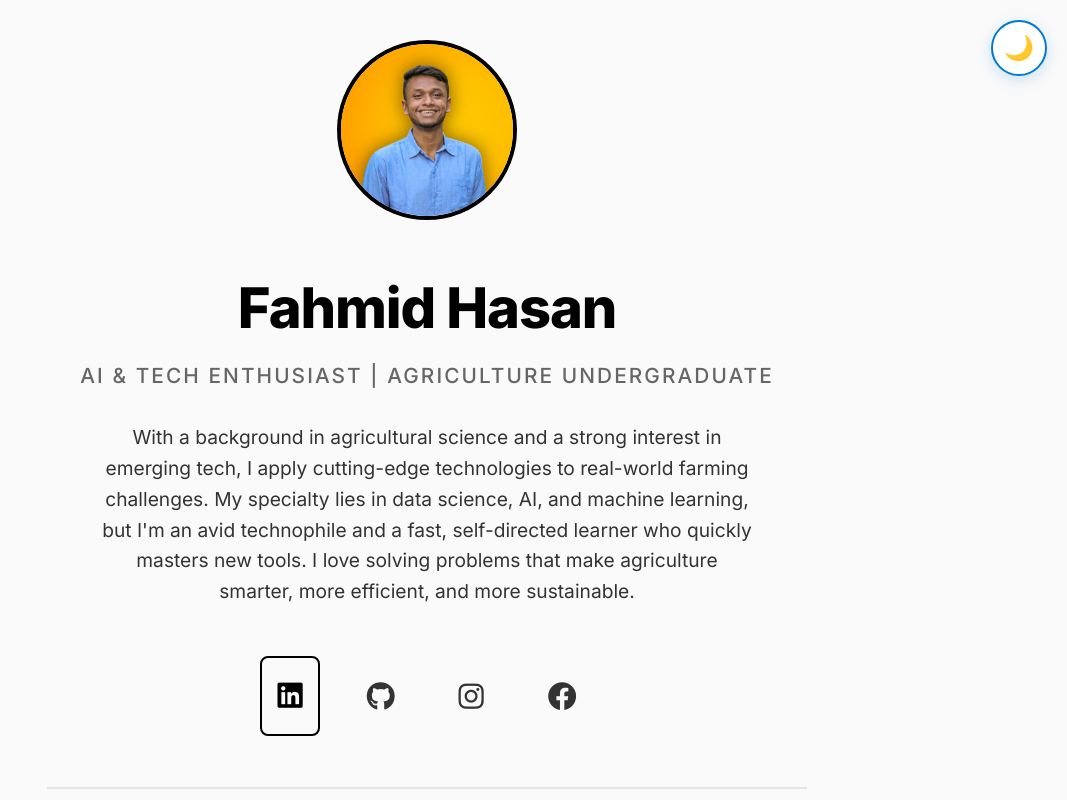
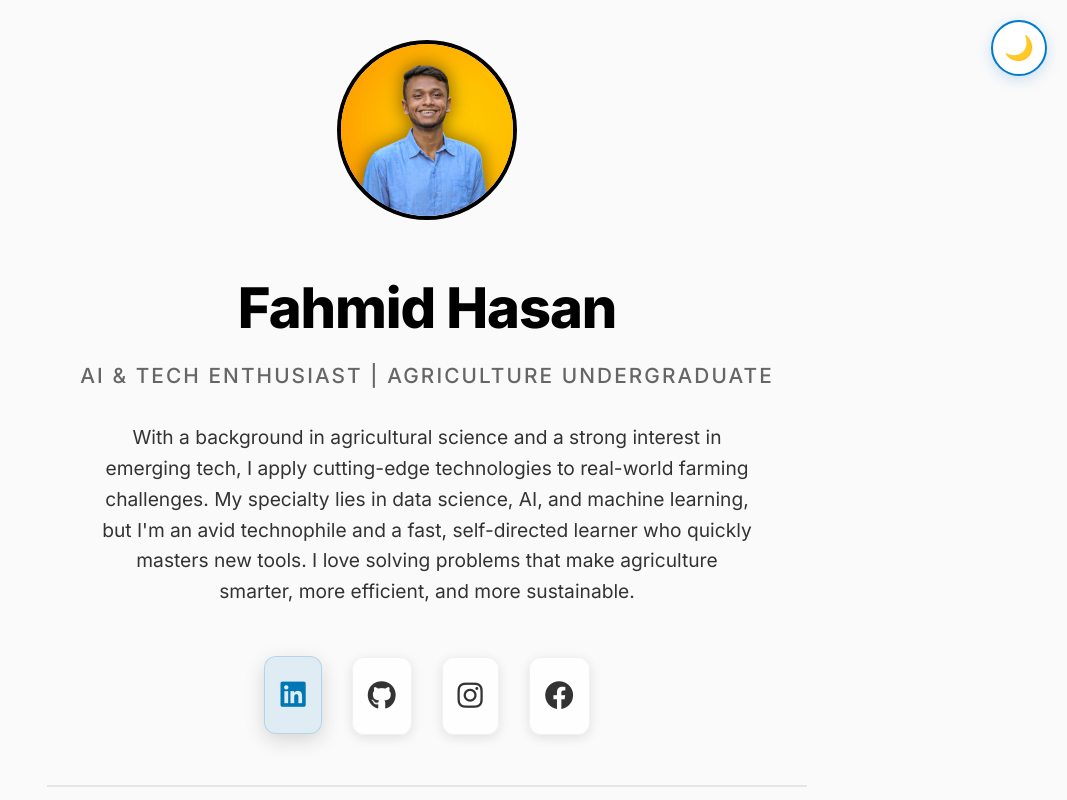
Before and after one commit to fahmidhasann/fahmidhasann.github.io, a plain HTML site: page index.html in a window 1280 px wide. In both pictures the pointer is over the link 503 px from the left and 696 px from the top of the page. Shown: the top 800 px of the page, without its empty margins (213-1280 px from the left). Drawn offline with Linux system fonts and the light colour scheme.

Commit message:
Fix social links hover animations: unify header and footer animations
- Updated header social links to match footer animation style
- Added consistent translateY(-3px) scale(1.05) transform
- Added enhanced box shadow effects for floating appearance
- Implemented platform-specific hover colors for all social platforms
- Ensured consistency between light and dark themes
- Improved visual cohesion across the entire portfolio

```diff
--- a/styles.css
+++ b/styles.css
@@ -84,18 +84,44 @@ body {
 .social-links a {
     color: #333;
     font-size: 1.8rem;
-    transition: all 0.2s ease;
+    transition: all 0.3s cubic-bezier(0.4, 0, 0.2, 1);
     text-decoration: none;
     padding: 15px;
-    border-radius: 8px;
-    background: transparent;
-    border: 2px solid transparent;
+    border-radius: 12px;
+    background: rgba(255, 255, 255, 0.8);
+    box-shadow: 0 3px 12px rgba(0, 0, 0, 0.1);
+    border: 1px solid rgba(0, 0, 0, 0.05);
 }
 
 .social-links a:hover {
     color: #000;
-    border-color: #000;
-    transform: translateY(-2px);
+    transform: translateY(-3px) scale(1.05);
+    box-shadow: 0 6px 20px rgba(0, 0, 0, 0.15);
+}
+
+/* Platform-specific hover colors for header social links */
+.social-links a[aria-label="LinkedIn"]:hover {
+    color: #0077b5;
+    background: rgba(0, 119, 181, 0.1);
+    border-color: rgba(0, 119, 181, 0.2);
+}
+
+.social-links a[aria-label="GitHub"]:hover {
+    color: #333;
+    background: rgba(51, 51, 51, 0.1);
+    border-color: rgba(51, 51, 51, 0.2);
+}
+
+.social-links a[aria-label="Instagram"]:hover {
+    color: #e4405f;
+    background: rgba(228, 64, 95, 0.1);
+    border-color: rgba(228, 64, 95, 0.2);
+}
+
+.social-links a[aria-label="Facebook"]:hover {
+    color: #1877f2;
+    background: rgba(24, 119, 242, 0.1);
+    border-color: rgba(24, 119, 242, 0.2);
 }
 
 /* Section styles */
@@ -1142,7 +1168,8 @@ button:focus {
 
 .dark-mode .social-links a:hover {
     color: #ffffff;
-    border-color: #ffffff;
+    transform: translateY(-3px) scale(1.05);
+    box-shadow: 0 6px 20px rgba(0, 0, 0, 0.3);
 }
 
 .dark-mode .header {
@@ -1305,11 +1332,6 @@ button:focus {
     border-color: rgba(255, 255, 255, 0.1);
 }
 
-.dark-mode .social-links a:hover {
-    transform: translateY(-3px) scale(1.05);
-    box-shadow: 0 6px 20px rgba(0, 0, 0, 0.3);
-}
-
 /* Dark mode platform-specific colors */
 .dark-mode .social-links a[aria-label="LinkedIn"]:hover {
     color: #0077b5;
```
